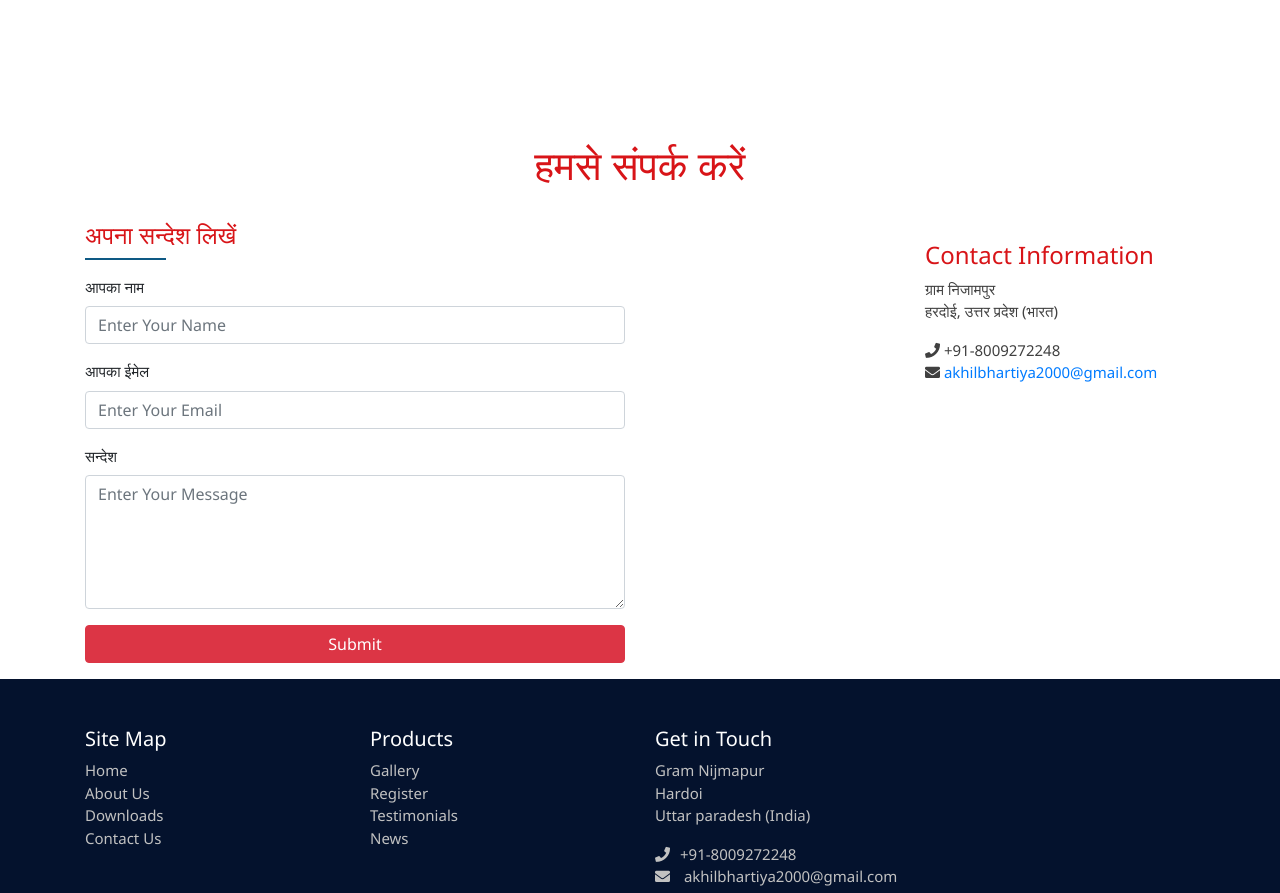
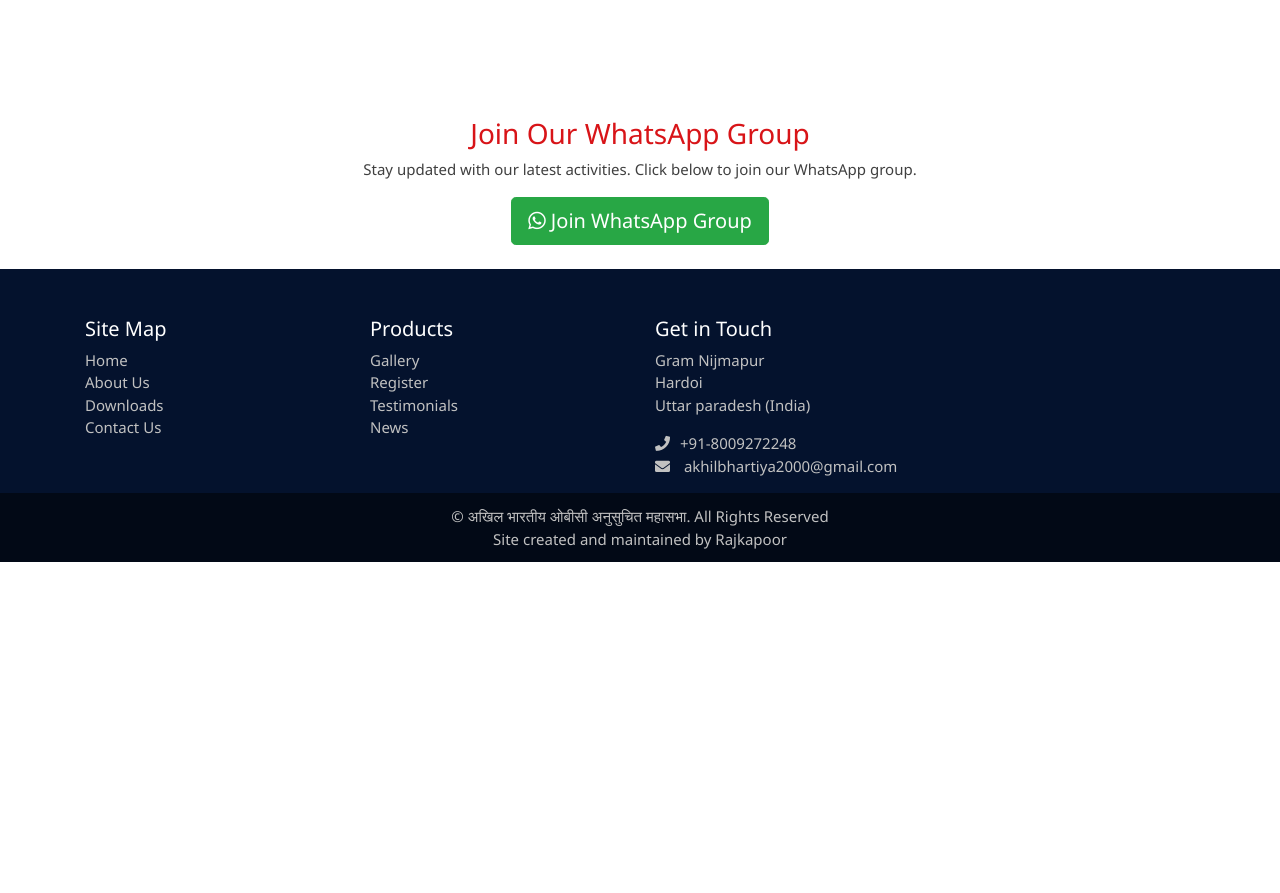
Before and after one commit to Rajkapoor51/akhilbhartiya, a plain HTML site: page index.html in a window 1280 px wide. Shown: the part 1521-2414 px from the top of the page. After the commit the page ends 2083 px from the top, so only its background shows below. Drawn offline with nearby package versions, Linux system fonts and the light colour scheme.

Commit message:
added whats

```diff
--- a/index.html
+++ b/index.html
@@ -484,61 +484,26 @@
 			</div>
 
 		</div>
-		<div class="main-cover">
+
+		<section id="whatsapp-group" class="text-center py-4">
 			<div class="container">
-				<div class="about-wrap">
-					<div class="row story-row">
-						<div class="col-lg-12 story-sections story-wrap">
-							<div class="story-section-inner">
-								<h1 class="story-head">हमसे संपर्क करें</h1>
-								<div class="row ct-row">
-									<div class="col-lg-6 ct-form">
-										<h4>अपना सन्देश लिखें</h4>
-										<div class="left-heading-highlight"></div>
-										<form action="contact.php" method="POST">
-											<div class="form-group">
-												<label for="inputName">आपका नाम</label>
-												<input class="form-control" type="text" name="name"
-													placeholder="Enter Your Name" required>
-											</div>
-											<div class="form-group">
-												<label for="inputEmail">आपका ईमेल</label>
-												<input class="form-control" type="email" name="email"
-													placeholder="Enter Your Email" required>
-											</div>
-											<div class="form-group">
-												<label for="inputMessage">सन्देश</label>
-												<textarea class="form-control" name="message" rows="5"
-													placeholder="Enter Your Message" required></textarea>
-											</div>
-											<div class="form-group">
-												<button type="submit" name="contact_submit"
-													class="btn btn-danger btn-block">Submit</button>
-											</div>
-										</form>
-									</div>
-									<div class="col-lg-16 offset-lg-3" style="padding-top: 20px;">
-										<h4>Contact Information</h4>
-										<!-- <div class="left-heading-highlight"></div> -->
-										<p>
-											ग्राम निजामपुर<br />
-											हरदोई, उत्तर प्रदेश (भारत)
-										</p>
-										<p>
-											<i class="fas fa-phone"></i> +91-8009272248<br />
-											<i class="fas fa-envelope"></i> <a
-												href="mailto:akhilbhartiya000@gmail.com">akhilbhartiya2000@gmail.com</a>
-										</p>
-									</div>
-								</div>
-							</div>
-						</div>
-					</div>
-				</div>
+				<h3>Join Our WhatsApp Group</h3>
+				<p>Stay updated with our latest activities. Click below to join our WhatsApp group.</p>
+				<a href="https://chat.whatsapp.com/xxxxxxxxxxxxxx" target="_blank" class="btn btn-success btn-lg">
+					<i class="fab fa-whatsapp"></i> Join WhatsApp Group
+				</a>
 			</div>
-		</div>
+		</section>
+
+		<!-- Add this to your head section if needed -->
+		<link rel="stylesheet" href="https://use.fontawesome.com/releases/v5.1.1/css/all.css">
+
 
 	</div>
+
+	<!-- WhatsApp Button Section -->
+
+
 
 	<footer class="page-footer custom-footer">
 		<div class="container">
```
Also changed, not shown: contact.html (+16 -0 lines).
